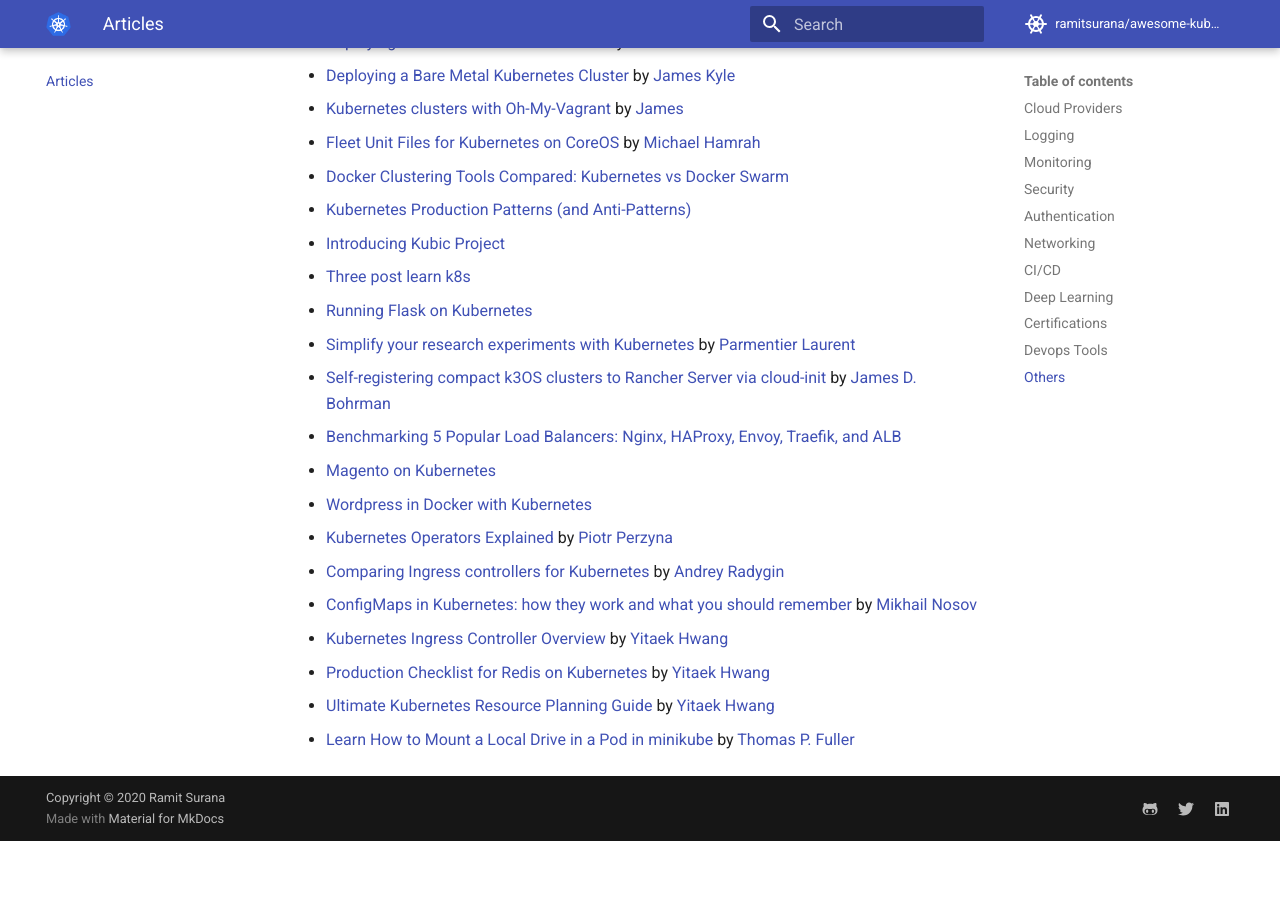
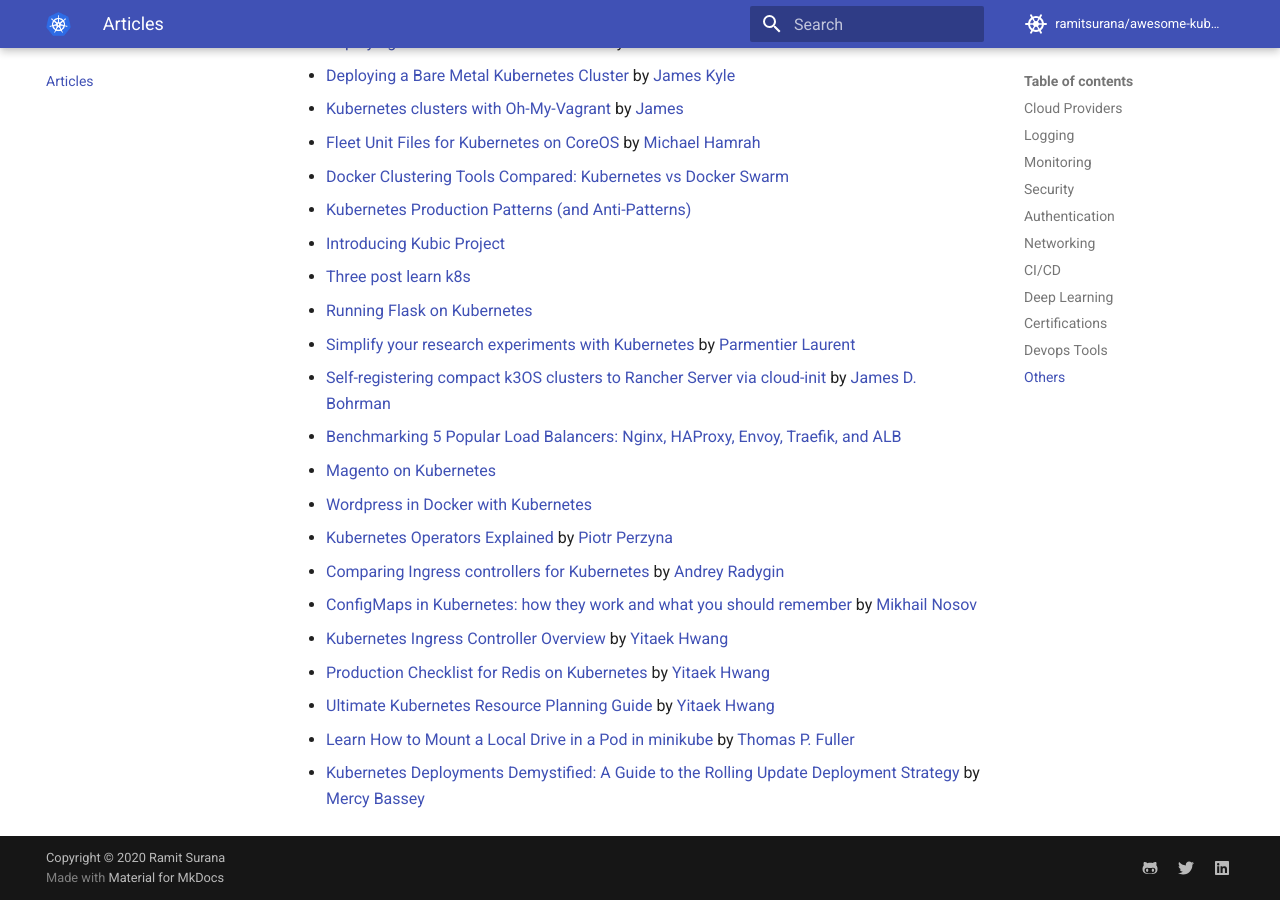
Before and after one commit to ramitsurana/awesome-kubernetes, an MkDocs documentation site: the page built from docs/articles/articles.md, in a window 1280 px wide and 900 px high, scrolled down 3683 px. Built offline with MkDocs 1.6.1 and Material for MkDocs 9.7.7, drawn with Linux system fonts in a browser that asks for light colours; comment, search, counter and statistics services are not loaded; before the commit the page ends 4524 px from its top, so only the background shows below that.

Commit message:
first commit (#917)

```diff
--- a/docs/articles/articles.md
+++ b/docs/articles/articles.md
@@ -131,3 +131,4 @@ Useful Articles
 * [Production Checklist for Redis on Kubernetes](https://medium.com/swlh/production-checklist-for-redis-on-kubernetes-60173d5a5325) by [Yitaek Hwang](https://medium.com/@yitaek)
 * [Ultimate Kubernetes Resource Planning Guide](https://medium.com/dev-genius/ultimate-kubernetes-resource-planning-guide-449a4fddd1d6) by [Yitaek Hwang](https://medium.com/@yitaek)
 * [Learn How to Mount a Local Drive in a Pod in minikube](https://thospfuller.com/2020/12/09/learn-how-to-mount-a-local-drive-in-a-pod-in-minikube-2021/) by [Thomas P. Fuller](https://thospfuller.com/)
+* [Kubernetes Deployments Demystified: A Guide to the Rolling Update Deployment Strategy](https://semaphoreci.com/blog/kubernetes-rolling-update-deployment) by [Mercy Bassey](https://www.linkedin.com/in/mercy-bassey-a18682192/)
```
